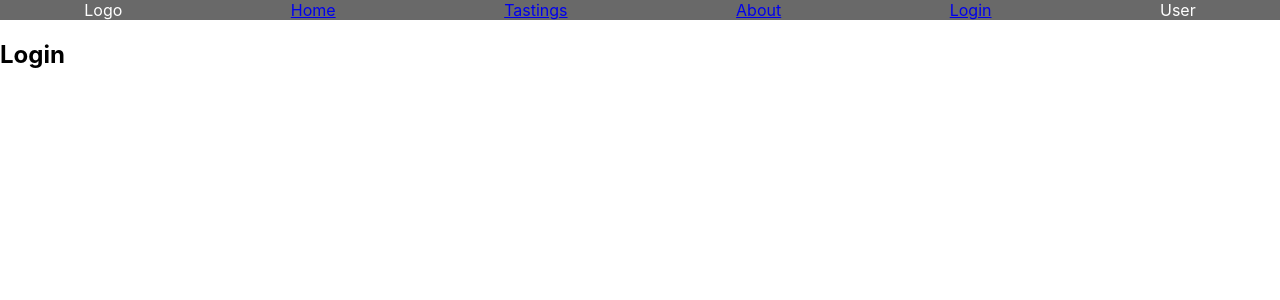
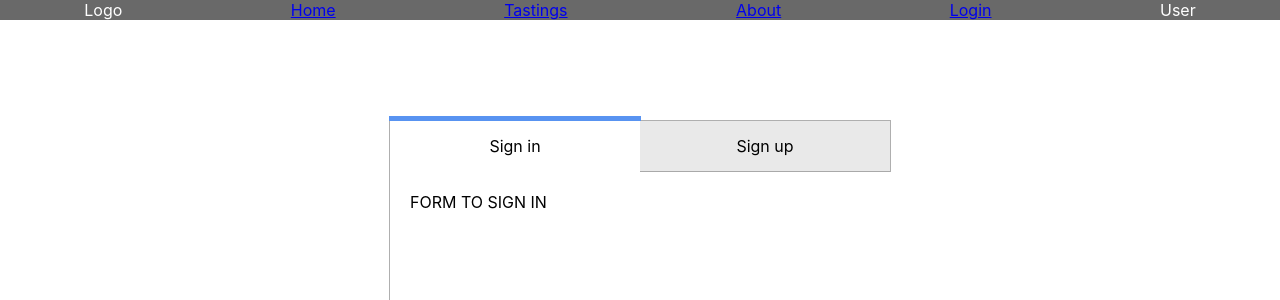
Before and after one commit to rodolfoksveiga/my-tastings, a React (Create React App) app in the folder frontend/: page /login in a window 1280 px wide. Shown: the top 300 px of the page. Built offline with nearby package versions, Linux system fonts and the light colour scheme.

Commit message:
add session with signin and signup in tabs

```diff
--- a/frontend/src/App.css
+++ b/frontend/src/App.css
@@ -21,3 +21,64 @@ form {
   width: 25%;
   margin: 0 auto;
 }
+
+.session-container {
+  display: flex;
+  flex-direction: column;
+  position: relative;
+  width: 500px;
+  height: 300px;
+  background: #f1f1f1;
+  margin: 100px auto 0;
+  word-break: break-all;
+  border: 1px solid rgba(0, 0, 0, 0.274);
+}
+
+.session-tabs-header {
+  display: flex;
+}
+
+.session-tab {
+  padding: 15px;
+  text-align: center;
+  width: 50%;
+  background: rgba(128, 128, 128, 0.075);
+  cursor: pointer;
+  border-bottom: 1px solid rgba(0, 0, 0, 0.274);
+  box-sizing: content-box;
+  position: relative;
+  outline: none;
+}
+
+.session-active-tab {
+  background: white;
+  border-bottom: 1px solid transparent;
+}
+
+.session-active-tab::before {
+  content: "";
+  display: block;
+  position: absolute;
+  top: -5px;
+  left: 50%;
+  transform: translateX(-50%);
+  width: calc(100% + 2px);
+  height: 5px;
+  background: rgb(88, 147, 241);
+}
+
+.session-tabs-content {
+  flex-grow: 1;
+}
+
+.session-content {
+  background: white;
+  padding: 20px;
+  width: 100%;
+  height: 100%;
+  display: none;
+}
+
+.session-active-content {
+  display: block;
+}
--- a/frontend/src/components/App.tsx
+++ b/frontend/src/components/App.tsx
@@ -14,7 +14,7 @@ export default function App() {
   return (
     <BrowserRouter>
       <Nav />
-      <main className='container'>
+      <main>
         <Switch>
           <Route path='/' exact component={Home}/>
           <Route path='/tastings/' exact component={Tastings}/>
--- a/frontend/src/pages/login/Login.jsx
+++ /dev/null
@@ -1,9 +0,0 @@
-function Login() {
-    return (
-        <div>
-            <h2>Login</h2>
-        </div>
-    )
-}
-
-export default Login
--- /dev/null
+++ b/frontend/src/pages/login/Login.tsx
@@ -0,0 +1,62 @@
+import {useState} from 'react'
+import '../../components/App'
+
+interface ILoginTabsProps {}
+
+const LoginTabs: React.FunctionComponent<ILoginTabsProps> = (props) => {
+    const [toggleTab, setToggleTab] = useState<number>(1)
+
+    function handleToggleTab(index: number) {
+        setToggleTab(index)
+    }
+
+    return (
+        <div className='session-container'>
+            <div className='session-tabs-header'>
+                <div className={
+                    toggleTab === 1
+                    ? 'session-tab session-active-tab'
+                    : 'session-tab'
+                } onClick={
+                    () => handleToggleTab(1)
+                }>
+                    Sign in
+                </div>
+
+                <div className={
+                    toggleTab === 2
+                    ? 'session-tab session-active-tab'
+                    : 'session-tab'
+                } onClick={
+                    () => handleToggleTab(2)
+                }>
+                    Sign up
+                </div>
+            </div>
+
+            <div className='session-tabs-content'>
+                <div className={
+                    toggleTab === 1
+                    ? 'session-content session-active-content'
+                    : 'session-content'
+                } onClick={
+                    () => handleToggleTab(1)
+                }>
+                    FORM TO SIGN IN
+                </div>
+
+                <div className={
+                    toggleTab === 2
+                    ? 'session-content session-active-content'
+                    : 'session-content'
+                } onClick={
+                    () => handleToggleTab(2)
+                }>
+                    FORM TO SIGN UP
+                </div>
+            </div>
+        </div>
+    )
+}
+
+export default LoginTabs
--- a/frontend/src/pages/tastings/Tastings.tsx
+++ b/frontend/src/pages/tastings/Tastings.tsx
@@ -1,5 +1,5 @@
-import React from "react";
-import { useState, useEffect } from "react";
+import React from 'react'
+import {useState, useEffect} from 'react'
 import {Link} from 'react-router-dom'
 
 // Interfaces
```
